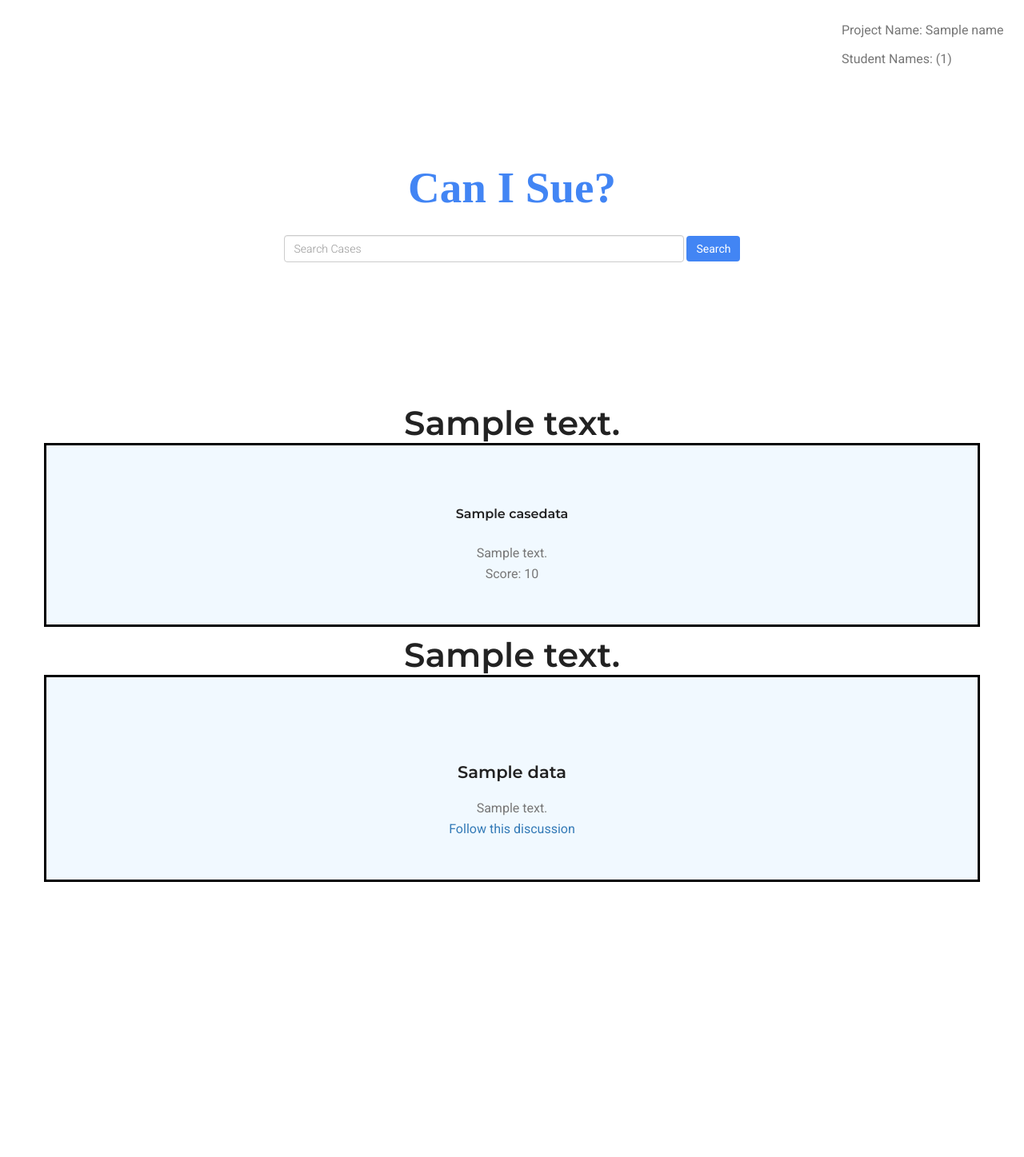
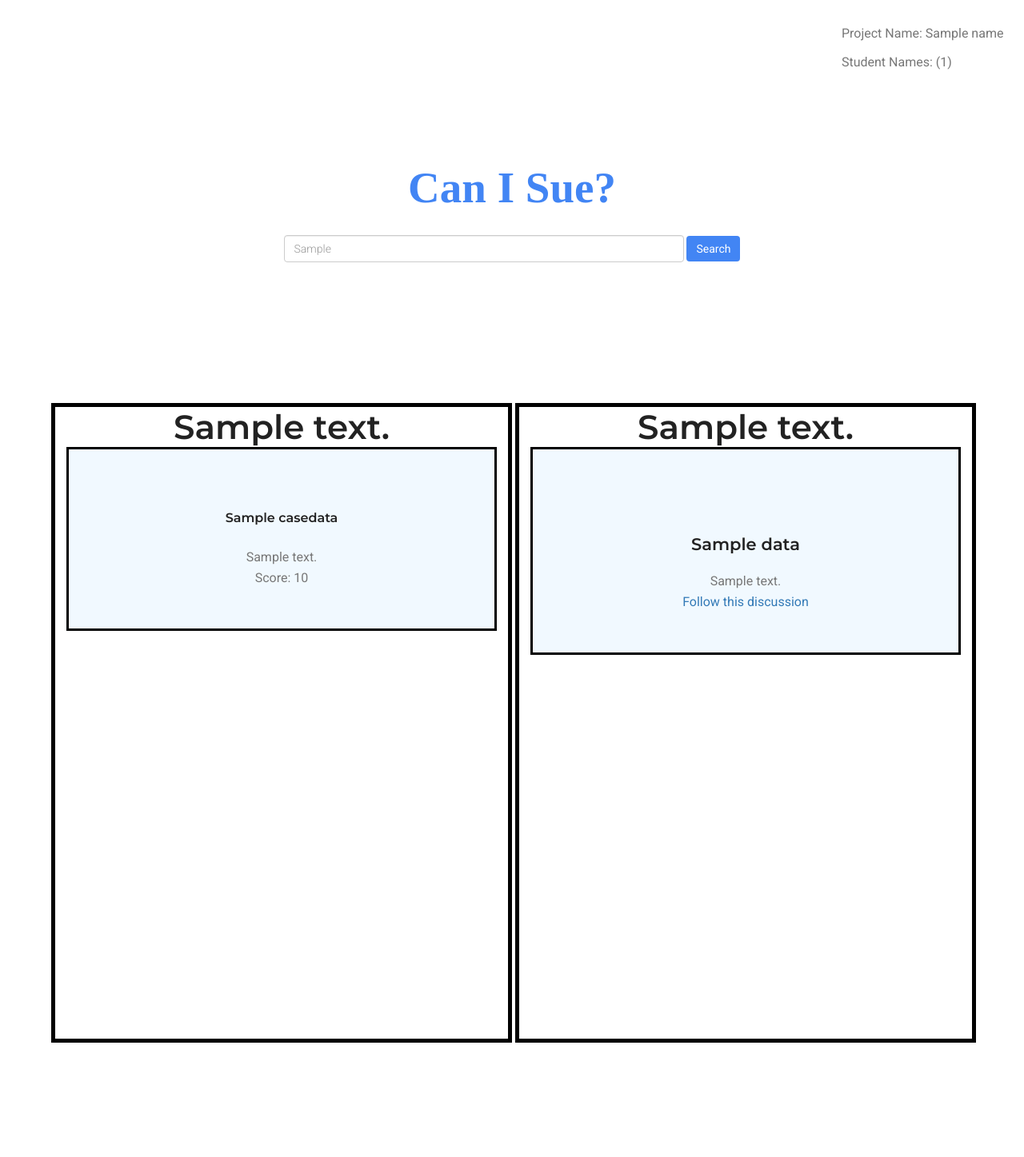
Before and after one commit to JunanQu/CanISue, a Flask app: template app/templates/search.html in a window 1280 px wide. Shown: the whole page at 80% size. Before the commit the page ends 1103 px from the top, so only its background shows below. Run offline with Flask 2, Linux system fonts and the light colour scheme; the template is opened without the code that fills it: most values are stand-ins (such as "Sample title", 1, 10 or a date in 2020); parts of the project's set-up code (start-up, migrations or seed data) failed here and were passed over; some libraries are stand-ins or nearby versions.

Commit message:
Create improved results UI (boxed); fix case titles

```diff
--- a/app/templates/search.html
+++ b/app/templates/search.html
@@ -34,7 +34,11 @@
         <br><br>
 
         <div class="form-group">
-            <input id="input" type="text" name="search" class="form-control" placeholder="Search Cases">
+            {% if user_query %}
+            <input id="input" type="text" name="search" class="form-control" placeholder="{{user_query}}">
+            {%else %}
+            <input id=" input" type="text" name="search" class="form-control" placeholder="Search Cases">
+            {% endif %}
         </div>
         <button type="submit" class="btn btn-info"> Search </button>
     </form>
@@ -47,16 +51,16 @@
             Case results API is currently down
         </p>
         {% else %}
-            <div class="container" style="text-align: center; ">
-                <h1 style="white-space: pre;">{{caselaw_message}}</h1>
+        <div
+            style="overflow: auto; width:45%; height:800px; display:inline-block; margin-left: 5%; border: 5px solid black ;">
+            <div class=" container" style="text-align: center; width:95%">
+                <h1 style="white-space: pre">{{caselaw_message}}</h1>
                 <div class="feature-inner row">
                     {% for d in range(casedata|length) %}
                     <div class="feature-item" style="border-color:black;border-style: solid; margin-bottom: 10px;">
                         <i class="ti-crown" style="padding-top: 5px;"></i>
                         <h5>
-                            <center><strong>
-                                    {{casedata[d].casename}}
-                                </strong></center>
+                            {{casedata[d].case_name}}
                         </h5>
                         <br>
                         <div class="wow fadeIn" data-wow-duration="1s" data-wow-delay=".1s">
@@ -72,11 +76,12 @@
                     {% endfor %}
                 </div>
             </div>
+        </div>
         {% endif %}
         {% endif %}
         {% if data %}
-
-        <div class="container" style="text-align: center; ">
+        <div style="overflow: auto; width:45%; height:800px; display:inline-block; border: 5px solid black ;">
+            <div class="container" style="text-align: center; width:95%">
                 <h1 style="white-space: pre;">{{output_message}}</h1>
                 <div class="feature-inner row">
                     {% for d in range(data|length) %}
@@ -96,6 +101,7 @@
                     {% endfor %}
                 </div>
             </div>
+        </div>
         {% endif %}
     </section>
     <!-- End-->
```
Also changed, not shown: app/irsystem/controllers/search_controller.py (+6 -3 lines). Lines whose indentation alone changed are shown as unchanged.
